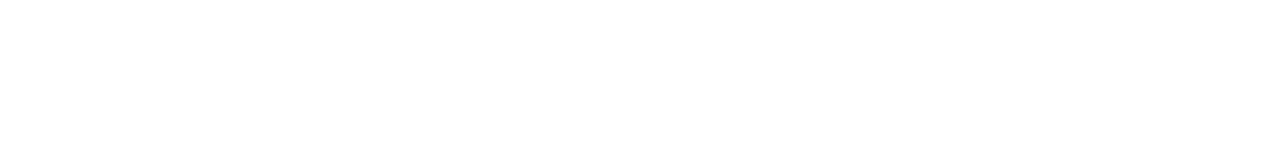
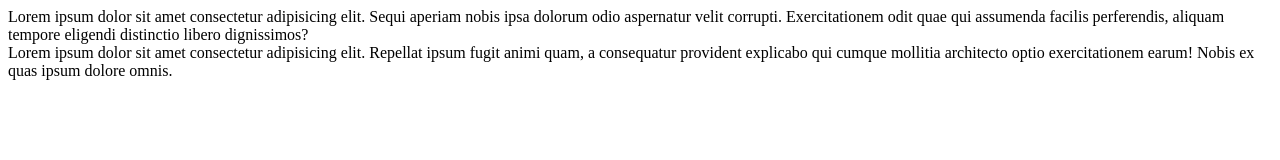
Before and after one commit to JhonatanRiBu/Proyecto-Aura, a plain HTML site: page src/templates/Joyeria.html in a window 1280 px wide. Drawn offline with Linux system fonts and the light colour scheme.

Commit message:
fakezazo

```diff
--- a/src/templates/Joyeria.html
+++ b/src/templates/Joyeria.html
@@ -4,9 +4,14 @@
     <meta charset="UTF-8">
     <meta http-equiv="X-UA-Compatible" content="IE=edge">
     <meta name="viewport" content="width=device-width, initial-scale=1.0">
-    <title>Joyeria Aura</title>
+    <title>Joyeria Aura Fakezazo</title>
 </head>
 <body>
-
+    <div>
+        Lorem ipsum dolor sit amet consectetur adipisicing elit. Sequi aperiam nobis ipsa dolorum odio aspernatur velit corrupti. Exercitationem odit quae qui assumenda facilis perferendis, aliquam tempore eligendi distinctio libero dignissimos?
+    </div>
+    <label>
+        Lorem ipsum dolor sit amet consectetur adipisicing elit. Repellat ipsum fugit animi quam, a consequatur provident explicabo qui cumque mollitia architecto optio exercitationem earum! Nobis ex quas ipsum dolore omnis.
+    </label>
 </body>
 </html>
```
